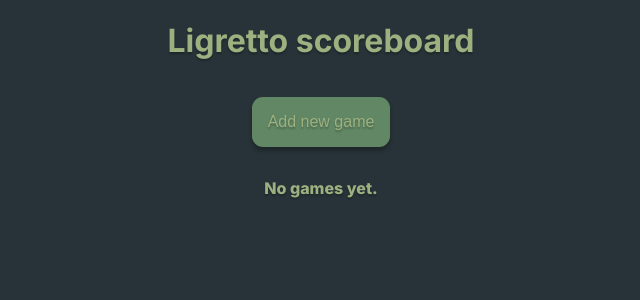
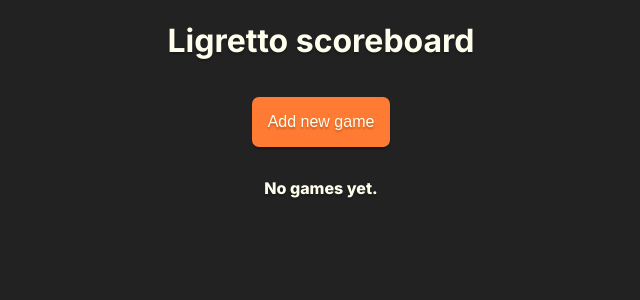
Before and after one commit to siggiboy09/ligretto-scoreboard, a React (Vite) app: page / in a window 1280 px wide. Shown: the top 300 px of the page, without its empty margins (319-959 px from the left). Built offline with nearby package versions, Linux system fonts and the light colour scheme.

Commit message:
Updated colors and border radius

```diff
--- a/src/index.css
+++ b/src/index.css
@@ -1,8 +1,22 @@
 @import url('https://fonts.googleapis.com/css2?family=Inter:ital,opsz,wght@0,14..32,100..900;1,14..32,100..900&display=swap');
 
+:root {
+    /* #### COLOR #### */
+    --bg: #222222;
+    --primary: #ff7a32;
+    --danger: #FF4931;
+    --bg-1: #F5E7C6;
+    --bg-2: #FAF3E1;
+    --text: #FFFEED;
+    --text-dark: #3c3c39;
+
+    /* #### VARIABLES #### */
+    --border-radius: 7px;
+}
+
 body {
-    color: #9CB080;
-    background-color: #273338;
+    color: var(--text);
+    background-color: var(--bg);
 
     margin: 0;
     padding: 0;
@@ -26,15 +40,15 @@ button {
 
     font-size: 1rem;
 
-    color: #9CB080;
-    background-color: #618764;
+    color: var(--text);
+    background-color: var(--primary);
     border: none;
-    border-radius: 11px;
+    border-radius: var(--border-radius);
     cursor: pointer;
 
-    box-shadow: 0px 4px 4px 0px rgba(0,0,0,0.25);
-    -webkit-box-shadow: 0px 4px 4px 0px rgba(0,0,0,0.25);
-    -moz-box-shadow: 0px 4px 4px 0px rgba(0,0,0,0.25);
+    box-shadow: 0px 2px 2px 0px rgba(0,0,0,0.25);
+    -webkit-box-shadow: 0px 2px 2px 0px rgba(0,0,0,0.25);
+    -moz-box-shadow: 0px 2px 2px 0px rgba(0,0,0,0.25);
 
     text-align: center;
     text-shadow: 0px 2px 2px rgba(0,0,0,0.25);
@@ -43,7 +57,7 @@ button {
 }
 
 .delete-button {
-    background-color: #B23A48;
+    background-color: var(--danger);
 }
 
 .back-button {
@@ -83,8 +97,9 @@ button {
 
     display: flow-root;
 
-    background-color: #2B5748;
-    border-radius: 11px;
+    color: var(--text-dark);
+    background-color: var(--bg-1);
+    border-radius: var(--border-radius);
 
     box-shadow: 0px 4px 4px 0px rgba(0,0,0,0.25);
     -webkit-box-shadow: 0px 4px 4px 0px rgba(0,0,0,0.25);
```
Also changed, not shown: 1 other file (tests, documents, lock files or other folders).
